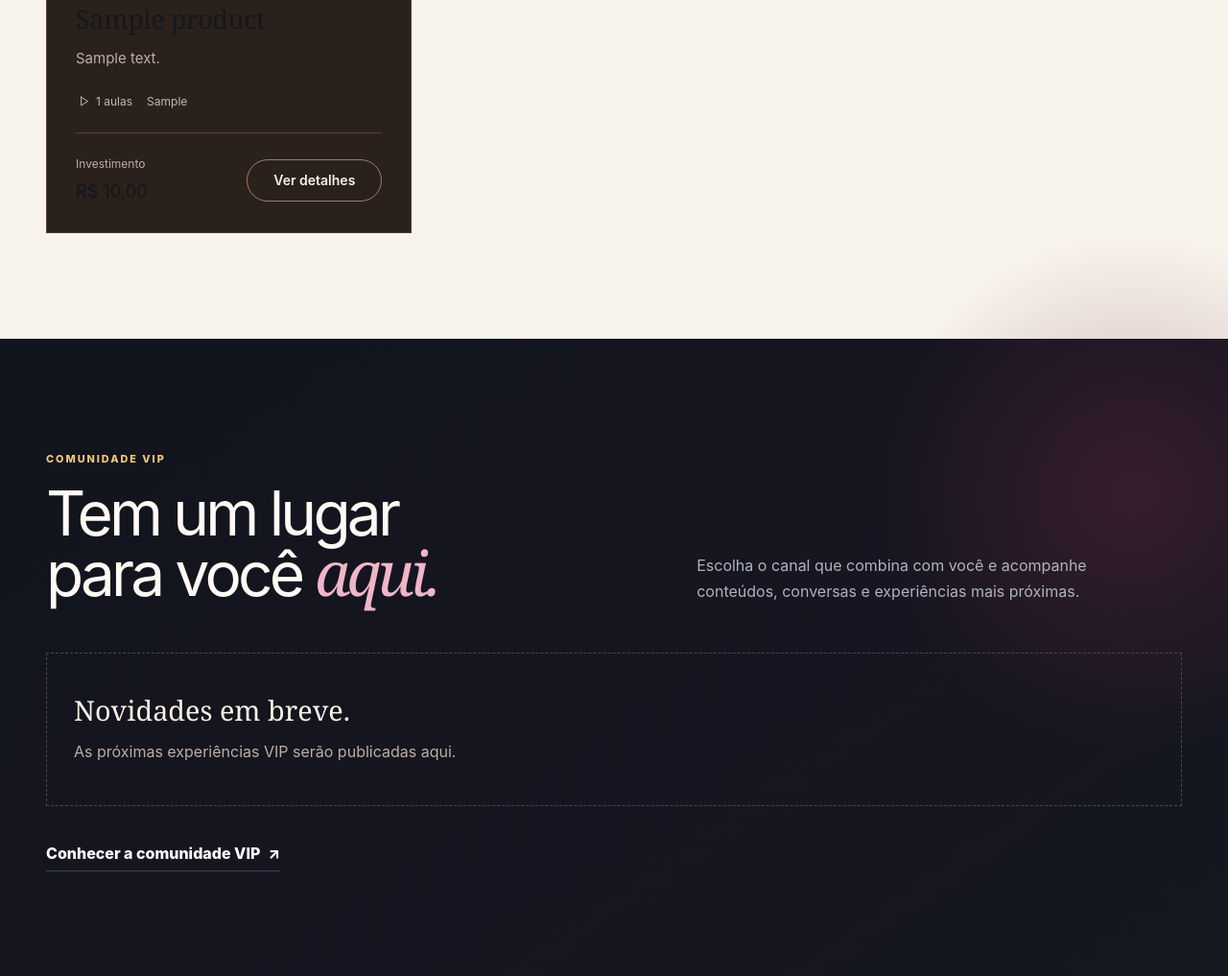
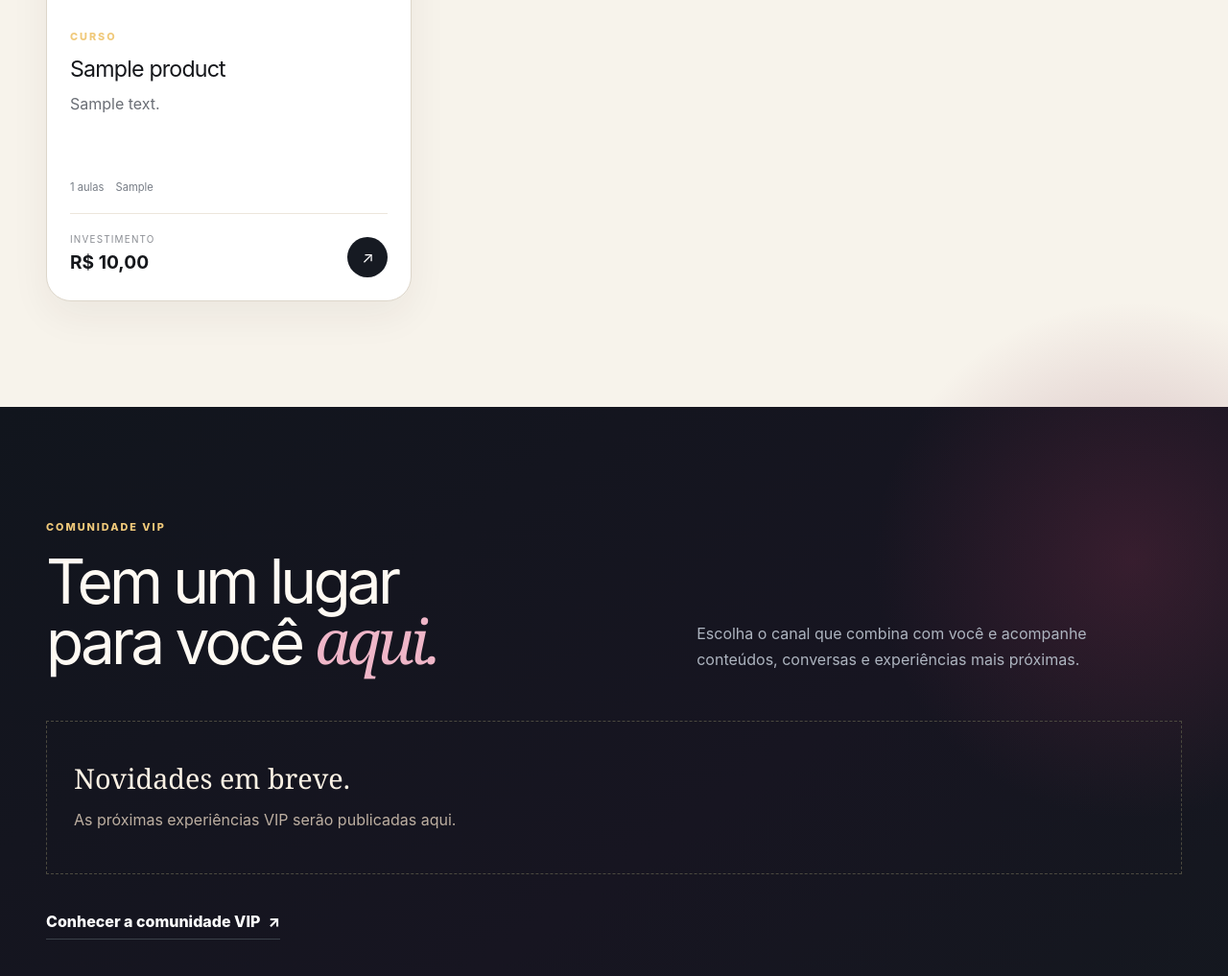
Before and after one commit to ZenithWe/rose-freitas-site, a Django app: page / in a window 1280 px wide. Shown: the part 3349-4366 px from the top of the page at 96% size. Run offline with Django 5.2, Linux system fonts and the light colour scheme; tables that the repository leaves empty hold one stand-in row (values such as "Sample post"); grey boxes marked "Sample" are stand-in pictures.

Commit message:
Refresh public product cards

```diff
--- a/templates/core/includes/product_card.html
+++ b/templates/core/includes/product_card.html
@@ -1,25 +1,30 @@
-<article class="course-card" data-catalog-card data-title="{{ p.title|lower }}" data-kind="{{ p.kind }}">
-  <a class="course-cover{% if not p.image_url %} course-typographic{% endif %}" href="{% url 'product_detail' p.slug %}" tabindex="-1" aria-hidden="true">
-    {% if p.image_url %}<img src="{{ p.image_url }}" alt="" loading="lazy" decoding="async" width="640" height="440">{% else %}<span class="cover-brand">ROSE FREITAS</span>
-<span class="cover-title">{{ p.title }}</span>
-<span class="cover-bottom">{{ p.get_kind_display }} <span>RF.</span>
-</span>{% endif %}
-    {% if p.featured %}<span class="cover-badge">Em destaque</span>{% endif %}
+<article class="rf-product-card spotlight-card" data-catalog-card data-title="{{ p.title|lower }}" data-kind="{{ p.kind }}" data-reveal>
+  <a class="rf-product-cover" href="{% url 'product_detail' p.slug %}" tabindex="-1" aria-hidden="true">
+    {% if p.image_url %}
+      <img src="{{ p.image_url }}" alt="" loading="lazy" decoding="async" width="640" height="440">
+    {% else %}
+      <div class="rf-product-placeholder">
+        <span class="rf-kicker">ROSE FREITAS</span>
+        <strong>{{ p.title }}</strong>
+        <span>{{ p.get_kind_display }}</span>
+      </div>
+    {% endif %}
+    <span class="rf-product-tag">{% if p.featured %}EM DESTAQUE · {% endif %}{{ p.get_kind_display|upper }}</span>
   </a>
-  <div class="course-body">
-<span class="eyebrow">{{ p.get_kind_display }}</span>
-<h3>
-<a href="{% url 'product_detail' p.slug %}">{{ p.title }}</a>
-</h3>
-<p>{{ p.description|truncatechars:170 }}</p>
-    <div class="course-facts">{% if p.lessons %}<span>{% include 'core/includes/icon.html' with name='play' %} {{ p.lessons }} aulas</span>{% endif %}{% if p.bonus %}<span>{{ p.bonus }}</span>{% endif %}</div>
-    <div class="course-bottom">
-<div>
-<small>Investimento</small>
-<strong>{% if p.price > 0 %}R$ {{ p.price|floatformat:2 }}{% else %}Consulte{% endif %}</strong>
-</div>
-<a class="btn btn-outline btn-sm" href="{% url 'product_detail' p.slug %}">Ver detalhes <span class="sr-only">de {{ p.title }}</span>
-</a>
-</div>
+  <div class="rf-product-body">
+    <span class="rf-kicker">{{ p.get_kind_display }}</span>
+    <h3><a href="{% url 'product_detail' p.slug %}">{{ p.title }}</a></h3>
+    <p>{{ p.description|truncatechars:155 }}</p>
+    <div class="rf-product-meta">
+      {% if p.lessons %}<span>{{ p.lessons }} aulas</span>{% endif %}
+      {% if p.bonus %}<span>{{ p.bonus }}</span>{% endif %}
+    </div>
+    <div class="rf-product-bottom">
+      <div class="rf-product-price">
+        <small>Investimento</small>
+        <strong>{% if p.price > 0 %}R$ {{ p.price|floatformat:2 }}{% else %}Consulte{% endif %}</strong>
+      </div>
+      <a class="rf-mini-link" href="{% url 'product_detail' p.slug %}" aria-label="Ver detalhes de {{ p.title }}">↗</a>
+    </div>
   </div>
 </article>
```
